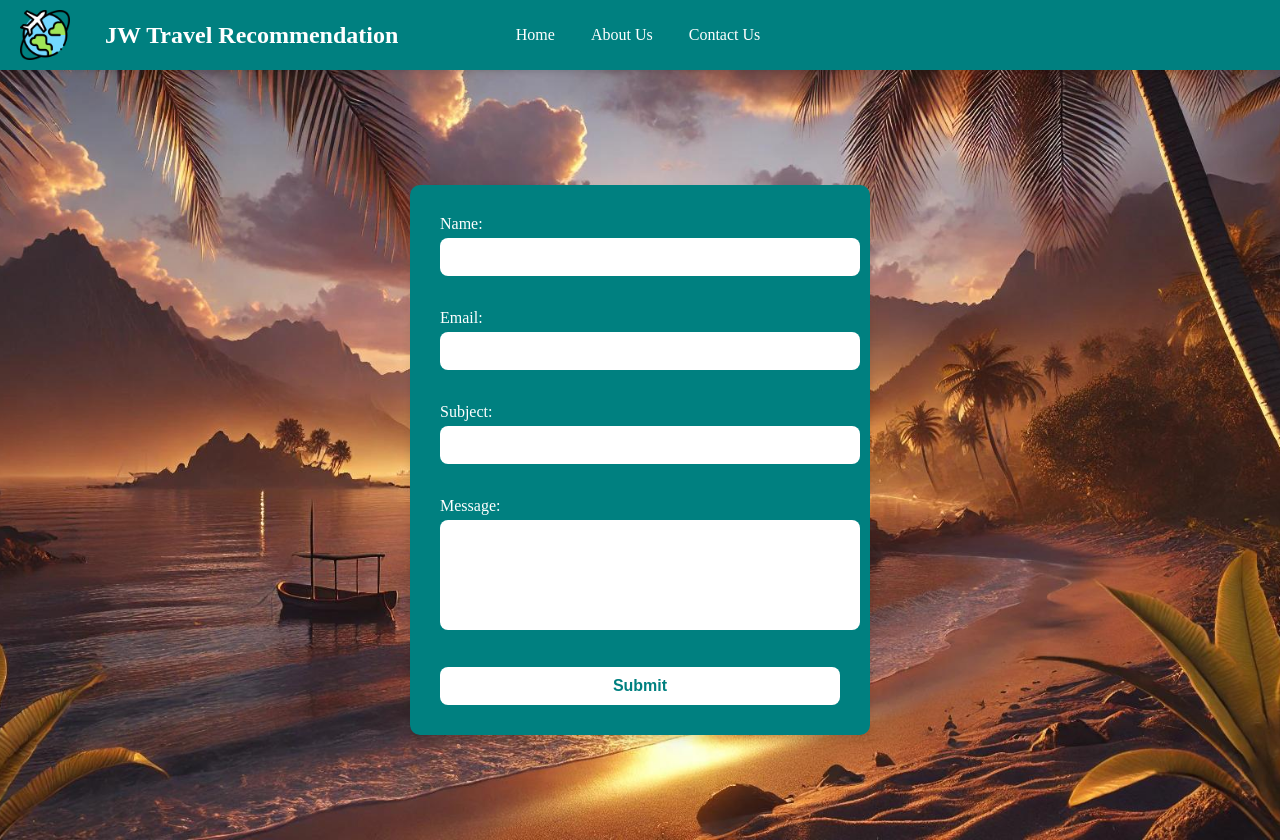
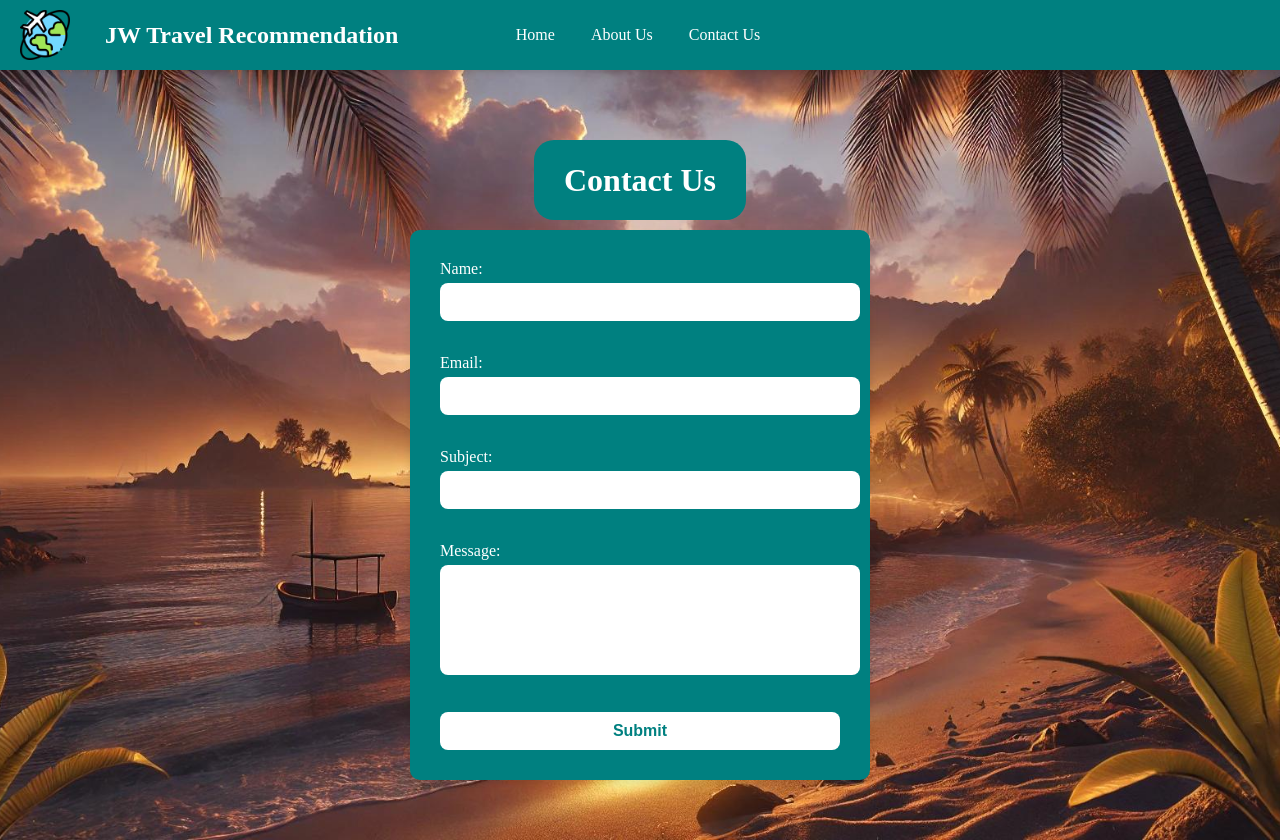
Before and after one commit to jacob-w94/jwtravelRecommendation, a plain HTML site: page contact-us.html in a window 1280 px wide. Drawn offline with Linux system fonts and the light colour scheme.

Commit message:
add contact us header

```diff
--- a/contact-us.html
+++ b/contact-us.html
@@ -28,6 +28,9 @@
     <!-- contact form -->
 
     <div id="contactFormWrapper">
+      <div style="background-color: #008080; border-radius: 20px; padding: 0px 30px 0px 30px; margin-bottom: 10px;">
+        <h1 style="color: #ffffff;">Contact Us</h1>
+      </div>
       <form action="/submit_contact_form" method="post">
         <label for="name">Name:</label><br />
         <input type="text" id="name" name="name" required /><br /><br />
--- a/travel_recommendation.css
+++ b/travel_recommendation.css
@@ -97,6 +97,7 @@ body {
 
 #contactFormWrapper {
   display: flex;
+  flex-direction: column;
   justify-content: center;
   align-items: center;
   min-height: calc(100vh - 80px); /* Adjust height to fit under navbar */
```
